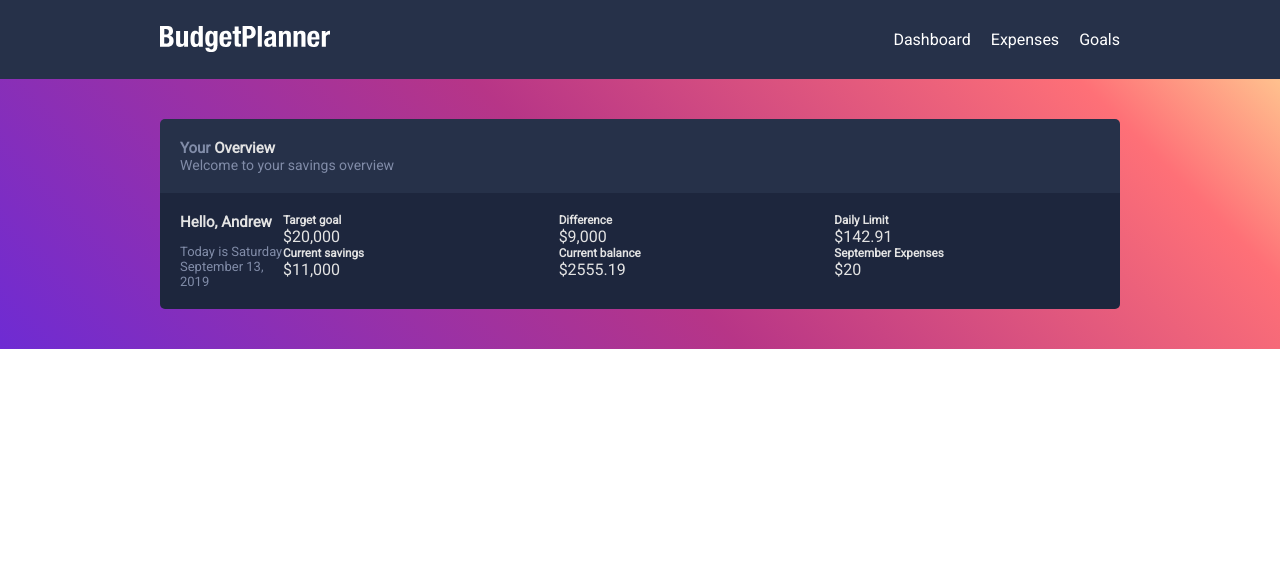
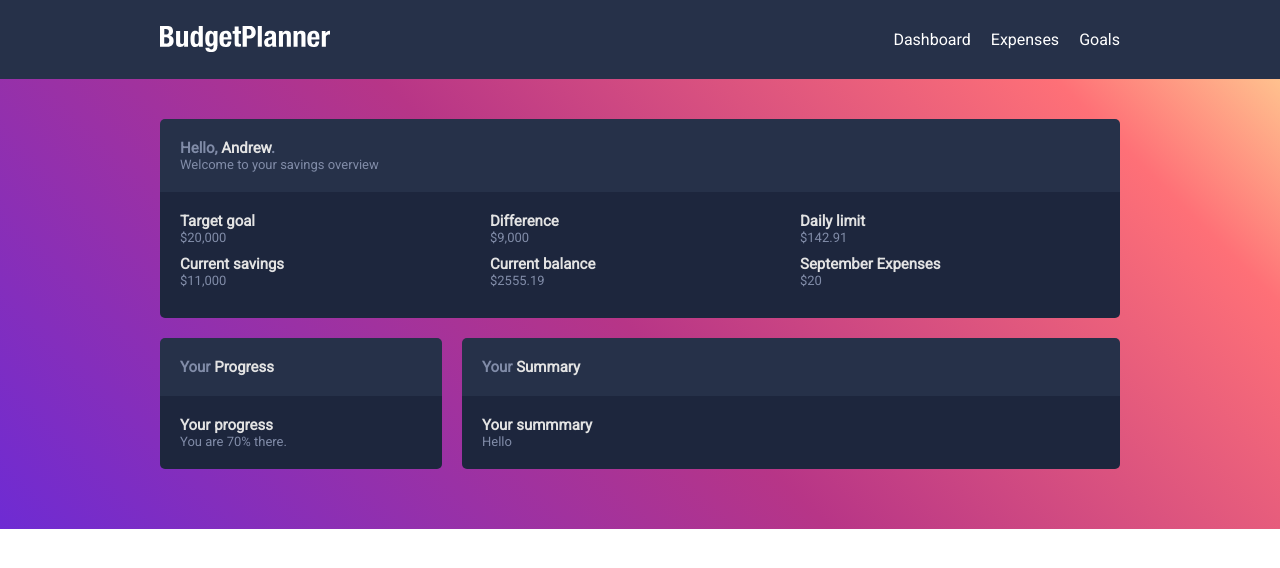
Before and after one commit to andrewbdesign/budget-planner, a React (Create React App) app in the folder client/: page /dashboard in a window 1280 px wide. Shown: the top 568 px of the page. Built offline with nearby package versions, Linux system fonts and the light colour scheme.

Commit message:
added eslinter and working on dashboard component

```diff
--- a/client/package.json
+++ b/client/package.json
@@ -29,5 +29,10 @@
       "last 1 firefox version",
       "last 1 safari version"
     ]
+  },
+  "devDependencies": {
+    "eslint-config-prettier": "^6.3.0",
+    "eslint-plugin-prettier": "^3.1.1",
+    "prettier": "^1.18.2"
   }
 }
--- a/client/src/assets/styles/_dashboard.scss
+++ b/client/src/assets/styles/_dashboard.scss
@@ -1,9 +1,6 @@
 .dashboard {
-  background: linear-gradient(45deg,#6e2bd3,#6e2bd3 0,#b73587 48%,#fe7077 87%,#fe7077 0,#ffc18e);
+  background: linear-gradient(45deg, #6e2bd3, #6e2bd3 0, #b73587 48%, #fe7077 87%, #fe7077 0, #ffc18e);
 }
-
-.overview {
-  color: $white;
 
 .overview__heading {
   background: $navy;
@@ -16,7 +13,7 @@
   }
 
   p {
-      font-size: 1.4rem;
+    font-size: 1.3rem;
   }
 }
 
@@ -24,21 +21,46 @@
   background: $lightNavy;
   padding: 20px;
   border-radius: 0 0 5px 5px;
-    display: flex;
-  }
+  margin-bottom: 20px;
+  color: $white;
 
-  .overview__user {
-    h2 {
-      margin-bottom: 1.3rem;
-    }
   p {
     font-size: 1.3rem;
     color: $grey;
   }
 }
 
-  .overview__container {
+.overview {
+
+  .overview__section {
+    width: 300px;
+  }
+
+  .overview__user {
+    width: 100%;
+  }
+
+  .overview__stats {
     column-count: 3;
     width: 100%;
+
+    .section {
+      padding-bottom: 10px;
+    }
+
   }
 }
+
+.dashboard__body {
+  display: flex;
+  width: 100%;
+
+  .dashboard__chart {
+    width: 30%;
+    margin-right: 20px;
+  }
+
+  .dashboard__summary {
+    width: 70%;
+  }
+}
--- a/client/src/components/dashboard/Dashboard.js
+++ b/client/src/components/dashboard/Dashboard.js
@@ -1,14 +1,22 @@
-import React from 'react'
-import Overview from './Overview'
+import React from 'react';
+import Overview from './Overview';
+import Progress from './Progress';
+import Summary from './Summary';
 
 const Dashboard = () => {
   return (
     <section className="dashboard">
       <div className="container">
         <Overview />
+        <div className="dashboard__body">
+
+          <Progress />
+          <Summary />
+
+        </div>
       </div>
     </section>
-  )
-}
+  );
+};
 
-export default Dashboard
+export default Dashboard;
--- a/client/src/components/dashboard/Overview.js
+++ b/client/src/components/dashboard/Overview.js
@@ -1,55 +1,57 @@
-import React from 'react'
+import React from 'react';
 
 const Overview = () => {
+  const renderOverviewStats = () => {
+    const stats = [
+      {
+        title: 'Target goal',
+        value: '$20,000',
+      },
+      {
+        title: 'Current savings',
+        value: '$11,000',
+      },
+      {
+        title: 'Difference',
+        value: '$9,000',
+      },
+      {
+        title: 'Current balance',
+        value: '$2555.19',
+      },
+      {
+        title: 'Daily limit',
+        value: '$142.91',
+      },
+      {
+        title: 'September Expenses',
+        value: '$20',
+      },
+    ];
+
+    return stats.map(({ title, value }, index) => (
+      <div key={index} className="section">
+        <h2>{title}</h2>
+        <p>{value}</p>
+      </div>
+    ));
+  };
+
   return (
     <div className="overview">
       <div className="overview__heading">
-        <h1>Your <span>Overview</span></h1>
+        <h1>
+          Hello, <span>Andrew</span>.
+        </h1>
         <p>Welcome to your savings overview</p>
       </div>
       <div className="overview__body">
+        <div className="overview__section">
+        </div>
+        <div className="overview__stats">{renderOverviewStats()}</div>
+      </div>
+    </div>
+  );
+};
 
-        <div className="overview__user">
-          <h2>Hello, Andrew</h2>
-          <p>Today is Saturday<br/>September 13, 2019</p>
-        </div>
-
-        <div className="overview__container">
-          <div className="overview__section">
-            <h3>Target goal</h3>
-            <p>$20,000</p>
-          </div>
-
-          <div className="overview__section">
-            <h3>Current savings</h3>
-            <p>$11,000</p>
-          </div>
-
-          <div className="overview__section">
-            <h3>Difference</h3>
-            <p>$9,000</p>
-          </div>
-
-          <div className="overview__section">
-            <h3>Current balance</h3>
-            <p>$2555.19</p>
-          </div>
-
-          <div className="overview__section">
-            <h3>Daily Limit</h3>
-            <p>$142.91</p>
-          </div>
-
-          <div className="overview__section">
-            <h3>September Expenses</h3>
-            <p>$20</p>
-          </div>
-
-        </div>
-      </div>
-
-    </div>
-  )
-}
-
-export default Overview
+export default Overview;
--- /dev/null
+++ b/client/src/components/dashboard/Progress.js
@@ -0,0 +1,19 @@
+import React from 'react';
+
+const Progress = () => {
+  return (
+    <div className="dashboard__chart">
+      <div className="overview__heading">
+        <h1>
+          Your <span>Progress</span>
+        </h1>
+      </div>
+      <div className="overview__body">
+        <h2>Your progress</h2>
+        <p>You are 70% there.</p>
+      </div>
+    </div>
+  );
+};
+
+export default Progress;
--- /dev/null
+++ b/client/src/components/dashboard/Summary.js
@@ -0,0 +1,19 @@
+import React from 'react';
+
+const Summary = () => {
+  return (
+    <div className="dashboard__summary">
+      <div className="overview__heading">
+        <h1>
+          Your <span>Summary</span>
+        </h1>
+      </div>
+      <div className="overview__body">
+        <h2>Your summmary</h2>
+        <p>Hello</p>
+      </div>
+    </div>
+  );
+};
+
+export default Summary;
--- a/client/src/index.js
+++ b/client/src/index.js
@@ -5,4 +5,4 @@ import App from './components/App';
 import * as serviceWorker from './serviceWorker';
 
 ReactDOM.render(<App />, document.getElementById('root'));
-serviceWorker.unregister();
+serviceWorker.unregister()
```
Also changed, not shown: 2 other files (tests, documents, lock files or other folders). Lines whose indentation alone changed are shown as unchanged.
